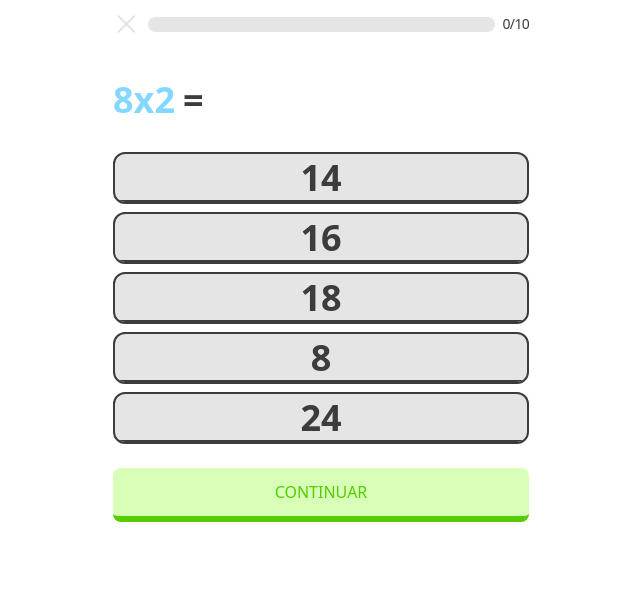
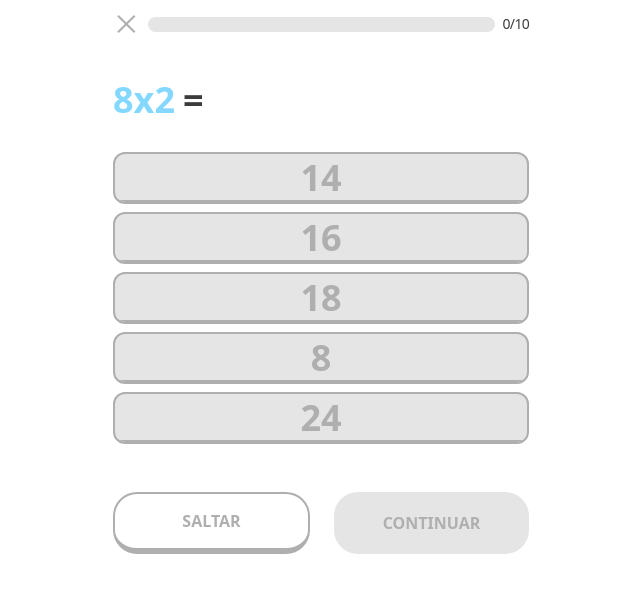
Before and after one commit to addier94/aritmetic-game, a React (Create React App) app: page / in a window 1280 px wide. Shown: the top 592 px of the page, without its empty margins (319-959 px from the left). Built offline with nearby package versions, Linux system fonts and the light colour scheme.

Commit message:
add ui button

```diff
--- a/src/components/common/Game/Game.module.css
+++ b/src/components/common/Game/Game.module.css
@@ -6,7 +6,7 @@
   @apply flex items-center justify-between text-gray2;
 }
 .progresBar div {
-  @apply bg-gray2 h-[15px] w-full rounded-full mx-2 relative overflow-hidden;
+  @apply bg-gray3 h-[15px] w-full rounded-full mx-2 relative overflow-hidden;
 }
 .progresBar div section {
   @apply top-0 bg-primary3 right-0 h-full;
@@ -25,7 +25,7 @@
   @apply border-info2 text-info3 bg-info before:bg-info2;
 }
 .answerCalcGray {
-  @apply border-gray text-gray bg-gray2 before:bg-gray;
+  @apply border-gray2 text-gray2 bg-gray3 before:bg-gray2;
 }
 
 .checkStatus {
--- a/src/components/common/Game/Game.tsx
+++ b/src/components/common/Game/Game.tsx
@@ -1,4 +1,4 @@
-import React, {Dispatch, SetStateAction, useContext, useState} from 'react';
+import React, {useContext, useState} from 'react';
 import {GiCheckMark} from 'react-icons/gi';
 import {MdClose} from 'react-icons/md';
 import {VscChromeClose} from 'react-icons/vsc';
@@ -16,7 +16,7 @@ const Game = () => {
         isSuccessOrError &&
       <CheckStatus msg={{title: 'Bien hecho', result: '23', resultStatus: true}}/>
       }
-      <Btn />
+      <FooterBtn />
     </div>
   );
 };
@@ -118,9 +118,19 @@ const CheckStatus:React.FC<CheckStatusProps> = ({msg}) => {
   );
 };
 
-const Btn = () => {
+const FooterBtn = () => {
+  const [test, setTest] = useState(false);
+
   return (
-    <button className={`bg-primary text-primary2 mt-4 border-b-[6px] w-full hover:opacity-90 duration-150 rounded-lg py-3`}>CONTINUAR</button>
+    <div className='flex mt-12'>
+      <button
+        className={`border-2 text-gray2 mr-6 border-b-[6px] w-full hover:opacity-90 duration-150 rounded-3xl py-2 hover:bg-gray2 hover:text-gray font-bold`}
+      >SALTAR</button>
+
+      <button
+        className={`${test ? 'bg-primary2 border-primary3 text-white' : 'bg-gray3 border-gray3 text-gray2 cursor-not-allowed border-none py-[19px]'} border-b-[6px] w-full hover:opacity-90 duration-150 rounded-3xl font-bold py-4`}
+      >CONTINUAR</button>
+    </div>
   );
 };
 
--- a/tailwind.config.js
+++ b/tailwind.config.js
@@ -1,6 +1,6 @@
 module.exports = {
   content: [
-    "./src/**/*.{js,jsx,ts,tsx}",
+    './src/**/*.{js,jsx,ts,tsx}',
   ],
   theme: {
     extend: {
@@ -15,9 +15,10 @@ module.exports = {
         'info2': '#84d8ff',
         'info3': '#1899d6',
         'gray': '#3c3c3c',
-        'gray2': '#e5e5e5'
-      }
+        'gray2': '#afafaf',
+        'gray3': '#e5e5e5',
+      },
     },
   },
   plugins: [],
-}
+};
```
